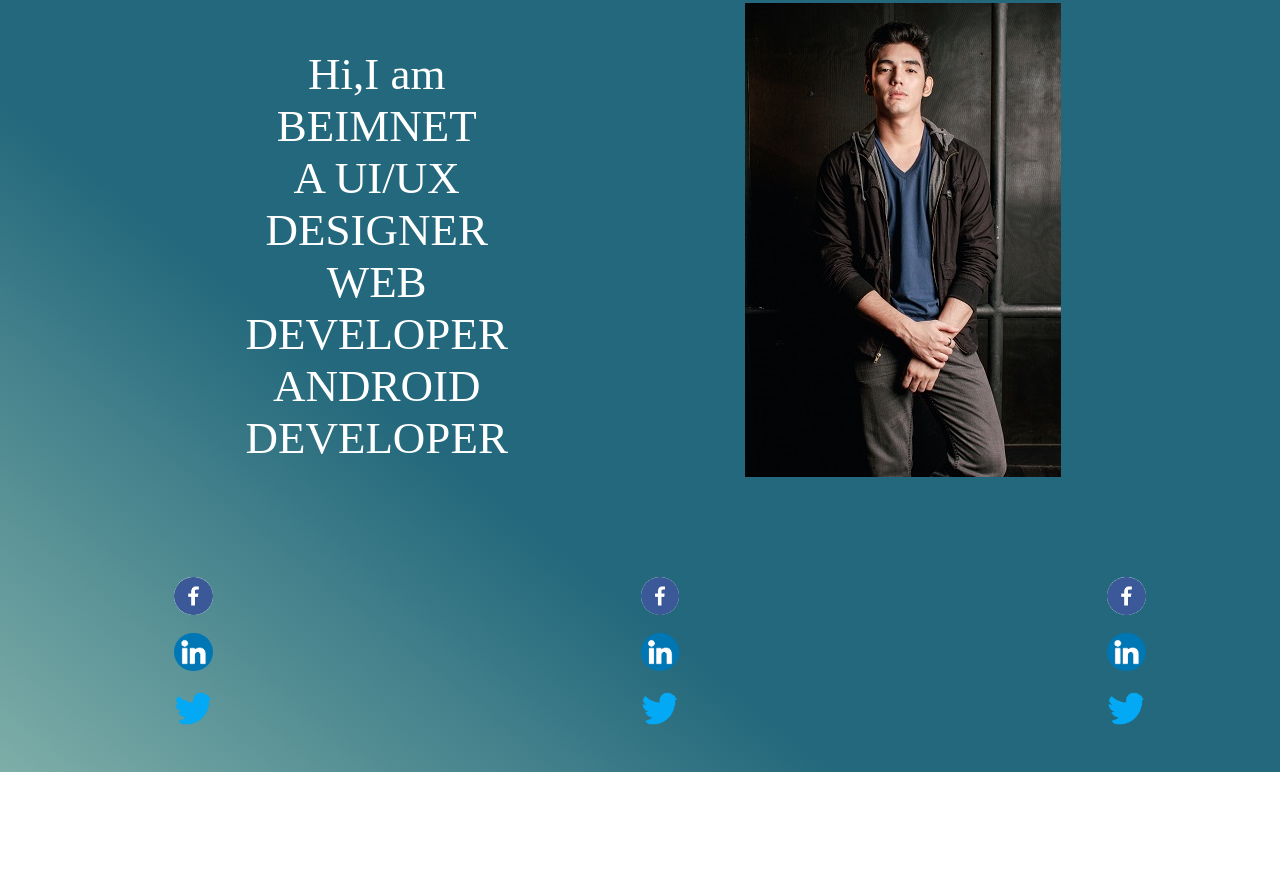
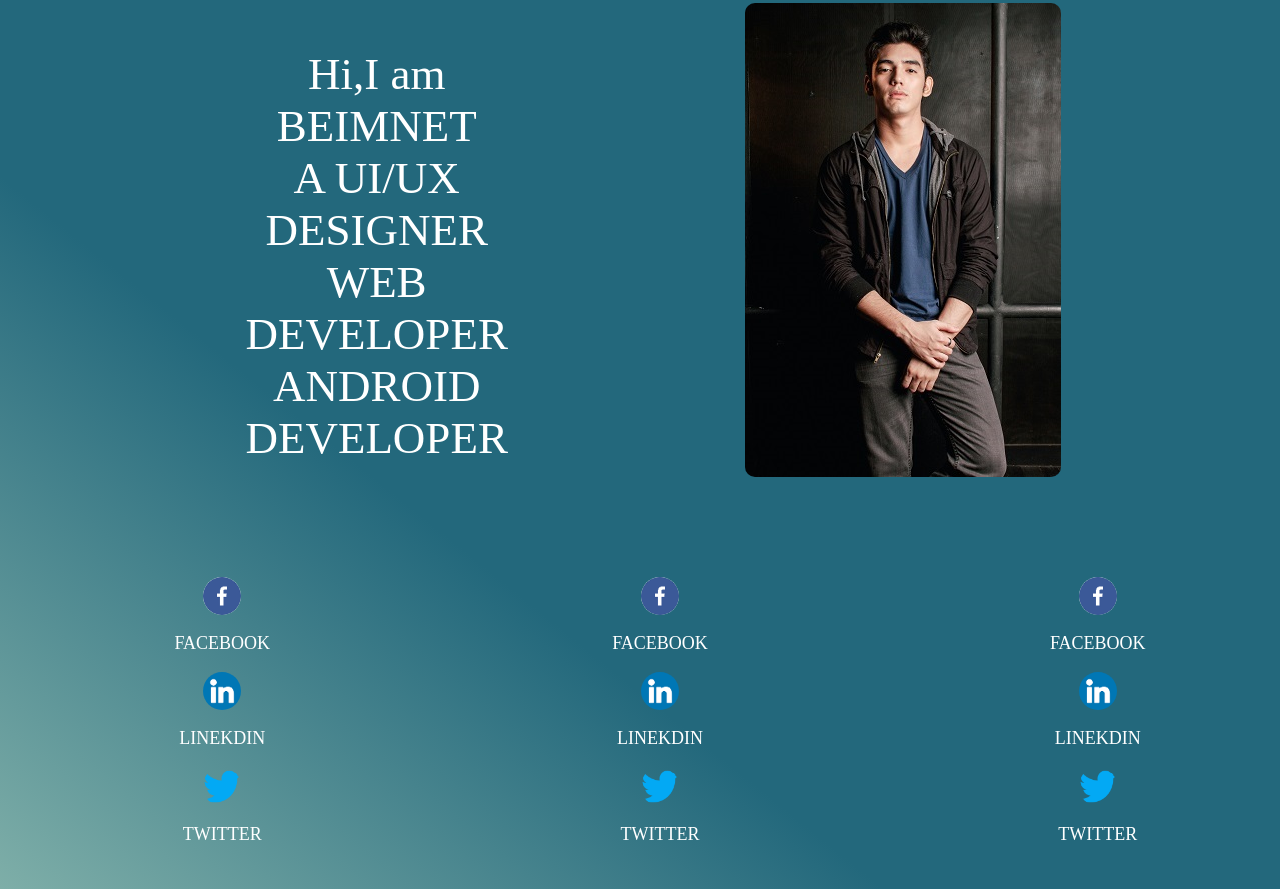
Before and after one commit to beimnet777/UGR-3739-12, a plain HTML site: page HTML-FILES/home.html in a window 1280 px wide. Shown: the part 246-1135 px from the top of the page. Before the commit the page ends 1018 px from the top, so only its background shows below. Drawn offline with Linux system fonts and the light colour scheme.

Commit message:
additional css improvment

```diff
--- a/CSS/home.css
+++ b/CSS/home.css
@@ -35,6 +35,9 @@ nav ul li a{
     justify-content: space-evenly;
     flex-wrap: wrap;
 }
+#mainimg img{
+    border-radius: 10px;
+}
 #content p{
     color: white;
     font-size: 2.5em;
--- a/HTML-FILES/home.html
+++ b/HTML-FILES/home.html
@@ -39,19 +39,19 @@
     <footer>
         <div id="footerdiv">
         <ul>
-            <li><img src="../images/icons/facebook-logo.png" alt=""><p></p></li>
-            <li><img src="../images/icons/linkedin.png" alt=""><p></p></li>
-            <li><img src="../images/icons/twitter.png" alt=""><p></p></li>
+            <li><img src="../images/icons/facebook-logo.png" alt=""><p>FACEBOOK</p></li>
+            <li><img src="../images/icons/linkedin.png" alt=""><p>LINEKDIN</p></li>
+            <li><img src="../images/icons/twitter.png" alt=""><p>TWITTER</p></li>
         </ul>
         <ul>
-            <li><img src="../images/icons/facebook-logo.png" alt=""><p></p></li>
-            <li><img src="../images/icons/linkedin.png" alt=""><p></p></li>
-            <li><img src="../images/icons/twitter.png" alt=""><p></p></li>
+            <li><img src="../images/icons/facebook-logo.png" alt=""><p>FACEBOOK</p></li>
+            <li><img src="../images/icons/linkedin.png" alt=""><p>LINEKDIN</p></li>
+            <li><img src="../images/icons/twitter.png" alt=""><p>TWITTER</p></li>
         </ul>
         <ul>
-            <li><img src="../images/icons/facebook-logo.png" alt=""><p></p></li>
-            <li><img src="../images/icons/linkedin.png" alt=""><p></p></li>
-            <li><img src="../images/icons/twitter.png" alt=""><p></p></li>
+            <li><img src="../images/icons/facebook-logo.png" alt=""><p>FACEBOOK</p></li>
+            <li><img src="../images/icons/linkedin.png" alt=""><p>LINEKDIN</p></li>
+            <li><img src="../images/icons/twitter.png" alt=""><p>TWITTER</p></li>
         </ul>
     </div>
     </footer>
```
